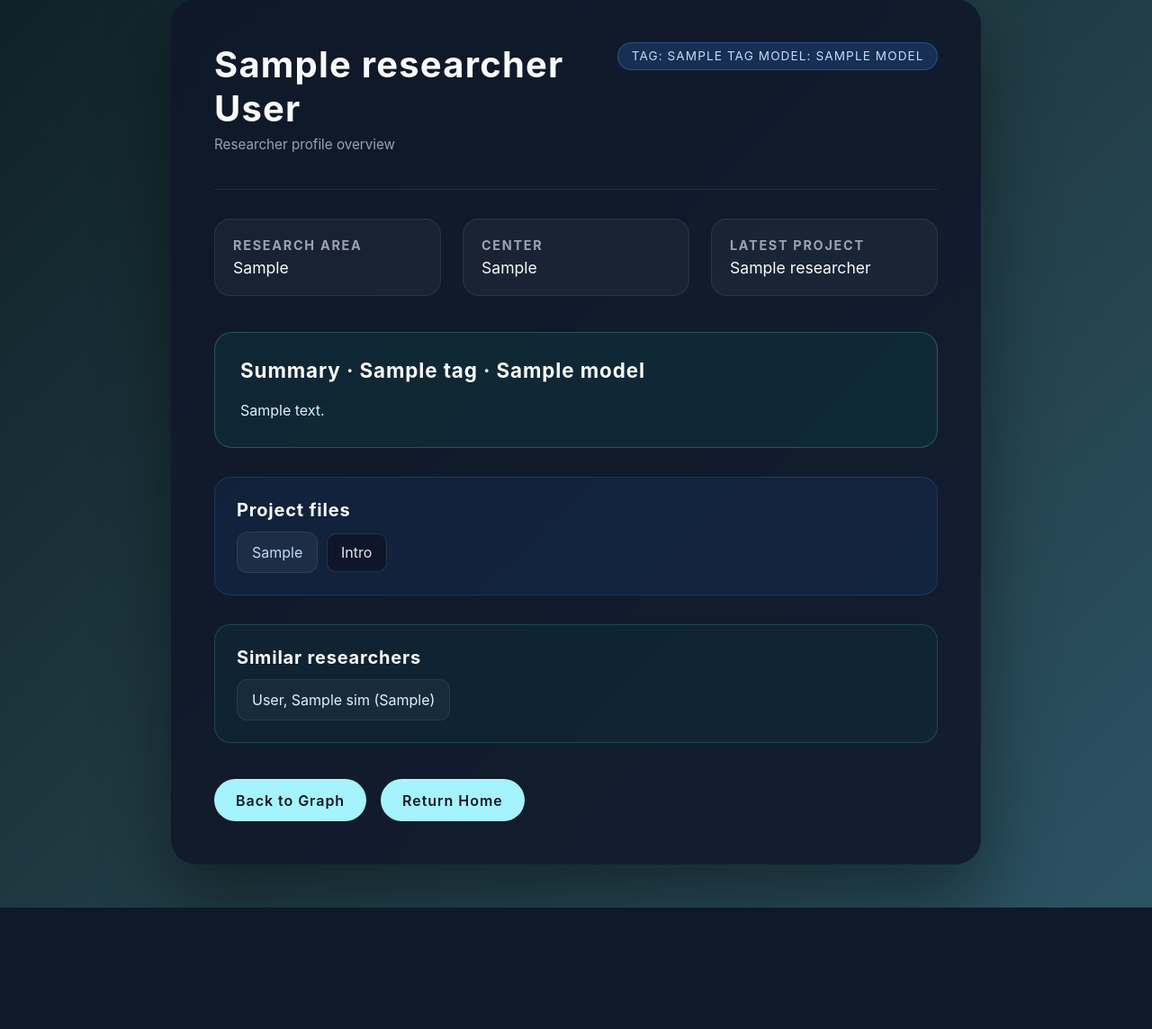
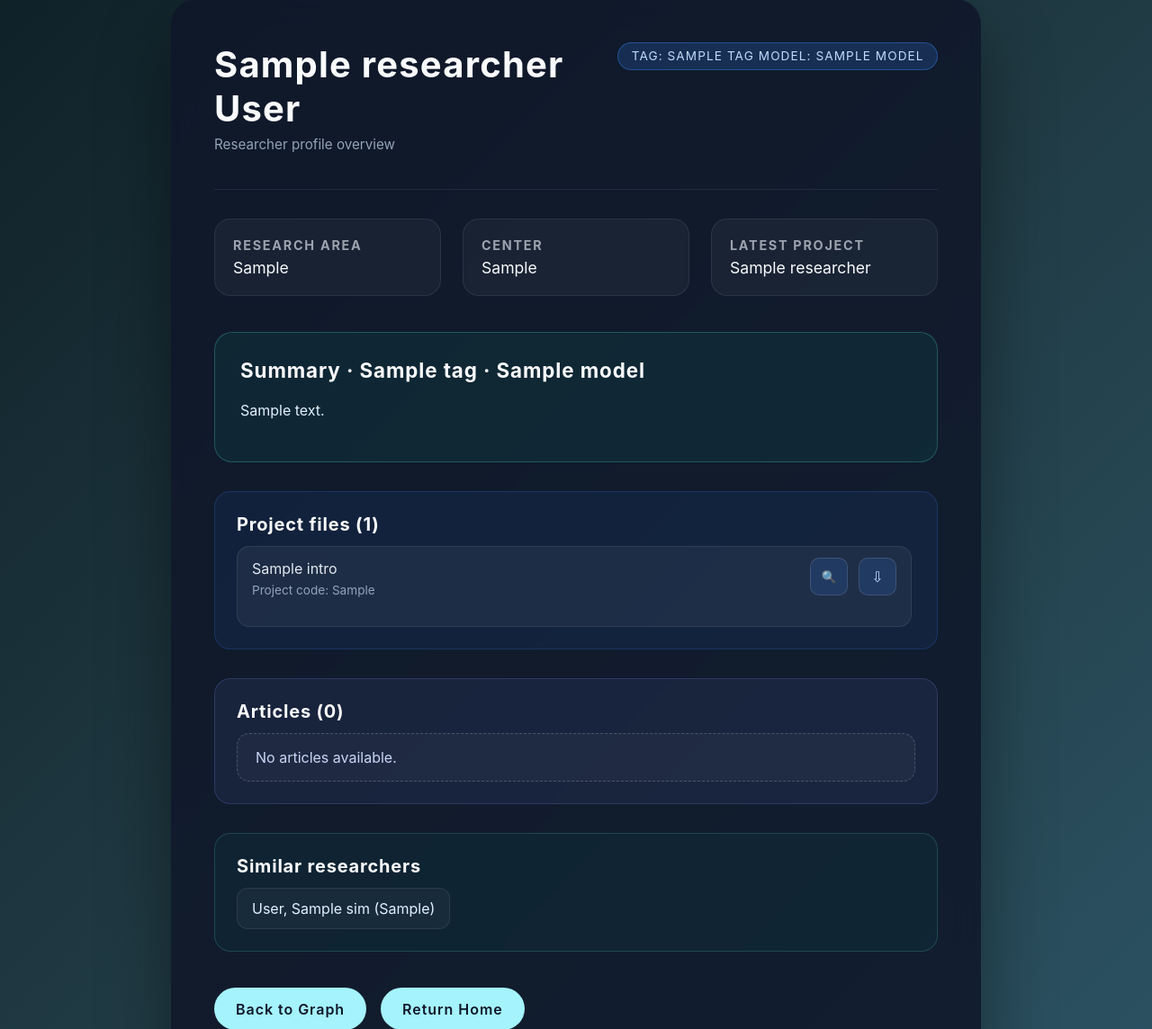
Before and after one commit to sivt-famaf/mapa-ciencia-unc, a FastAPI app: template mapa_ciencia_unc/templates/researcher.html in a window 1280 px wide. Shown: the part 49-1193 px from the top of the page at 90% size. Before the commit the page ends 1058 px from the top, so only its background shows below. Run offline with FastAPI, Linux system fonts and the light colour scheme; the template is opened without the code that fills it: most values are stand-ins (such as "Sample title", 1, 10 or a date in 2020); parts of the project's set-up code (start-up, migrations or seed data) failed here and were passed over; some libraries are stand-ins or nearby versions.

Commit message:
Feat/improve researcher page look (#77)

```diff
--- a/mapa_ciencia_unc/models/article.py
+++ b/mapa_ciencia_unc/models/article.py
@@ -15,6 +15,7 @@ class ArticleBase(BaseModel):
     year: int | None = None
     editorial: str | None = None
 
+
 class ArticleCreate(ArticleBase):
     pass
 
--- a/mapa_ciencia_unc/templates/researcher.html
+++ b/mapa_ciencia_unc/templates/researcher.html
@@ -109,10 +109,15 @@
         font-size: 1.4rem;
         letter-spacing: 0.04em;
       }
-      section.summary p {
+      section.summary .summary-content {
         margin-bottom: 0;
         line-height: 1.6;
         color: #e0f2fe;
+      }
+      section.summary .summary-content ul,
+      section.summary .summary-content ol {
+        padding-left: 1.25rem;
+        margin: 0.5rem 0;
       }
       section.downloads {
         margin-top: 2rem;
@@ -168,47 +173,122 @@
         margin: 0;
         display: grid;
         gap: 0.75rem;
+        max-height: 480px; /* approx. 4-5 cards */
+        overflow-y: auto;
+        padding-right: 0.25rem;
       }
       .download-item {
         display: flex;
-        align-items: center;
-        gap: 0.6rem;
-        flex-wrap: wrap;
+        align-items: flex-start;
+        gap: 1rem;
+        padding: 0.75rem 1rem;
+        border-radius: 14px;
+        background: rgba(255, 255, 255, 0.05);
+        border: 1px solid rgba(255, 255, 255, 0.08);
+        min-height: 90px;
       }
-      .download-item a {
+      .project-info {
+        display: flex;
+        flex-direction: column;
+        gap: 0.25rem;
+        flex: 1;
+        min-width: 0;
+      }
+      .project-intro {
+        margin: 0;
+        font-size: 1rem;
+        color: #e2e8f0;
+        line-height: 1.5;
+      }
+      .project-meta {
         display: inline-flex;
         align-items: center;
         gap: 0.5rem;
+        font-size: 0.85rem;
+        color: #94a3b8;
+      }
+      .project-actions {
+        display: flex;
+        gap: 0.75rem;
+        flex-wrap: wrap;
+        margin-left: auto;
+      }
+      .download-btn,
+      .preview-btn {
+        display: inline-flex;
+        align-items: center;
+        justify-content: center;
+        width: 42px;
+        height: 42px;
+        border-radius: 10px;
+        text-decoration: none;
+        border: 1px solid rgba(255, 255, 255, 0.12);
+        background: rgba(59, 130, 246, 0.15);
+        color: #bfdbfe;
+        transition: transform 0.15s ease, background 0.2s ease, border-color 0.2s ease;
+        cursor: pointer;
+      }
+      .download-btn:hover,
+      .preview-btn:hover {
+        transform: translateY(-1px);
+        background: rgba(59, 130, 246, 0.22);
+        border-color: rgba(59, 130, 246, 0.35);
+      }
+      section.articles {
+        margin-top: 2rem;
+        padding: 1.5rem;
+        border-radius: 18px;
+        background: rgba(129, 140, 248, 0.08);
+        border: 1px solid rgba(129, 140, 248, 0.2);
+      }
+      section.articles h2 {
+        margin: 0 0 0.75rem;
+        font-size: 1.25rem;
+        letter-spacing: 0.04em;
+      }
+      .article-list {
+        list-style: none;
+        padding: 0;
+        margin: 0;
+        display: grid;
+        gap: 0.75rem;
+        max-height: 480px;
+        overflow-y: auto;
+        padding-right: 0.25rem;
+      }
+      .article-card {
+        display: flex;
+        align-items: flex-start;
+        gap: 1rem;
         padding: 0.75rem 1rem;
-        border-radius: 12px;
+        border-radius: 14px;
         background: rgba(255, 255, 255, 0.05);
         border: 1px solid rgba(255, 255, 255, 0.08);
-        color: #bfdbfe;
-        text-decoration: none;
-        transition: transform 0.15s ease, background 0.2s ease, border-color 0.2s ease;
       }
-      .download-item a:hover {
-        transform: translateY(-1px);
-        background: rgba(255, 255, 255, 0.08);
-        border-color: rgba(255, 255, 255, 0.2);
+      .article-header {
+        display: flex;
+        flex-direction: column;
+        gap: 0.35rem;
+        flex: 1;
+        min-width: 0;
       }
-      .intro-btn {
-        display: inline-flex;
-        align-items: center;
-        gap: 0.4rem;
-        padding: 0.65rem 0.95rem;
-        border-radius: 10px;
-        border: 1px solid rgba(255, 255, 255, 0.12);
-        background: rgba(15, 23, 42, 0.9);
+      .article-title {
+        margin: 0;
+        font-size: 1.05rem;
         color: #e5e7eb;
-        cursor: pointer;
-        font: inherit;
-        transition: transform 0.15s ease, background 0.2s ease, border-color 0.2s ease;
       }
-      .intro-btn:hover {
-        transform: translateY(-1px);
-        background: rgba(255, 255, 255, 0.05);
-        border-color: rgba(255, 255, 255, 0.2);
+      .article-meta {
+        display: flex;
+        flex-wrap: wrap;
+        gap: 0.5rem;
+        font-size: 0.9rem;
+        color: #94a3b8;
+      }
+      .article-actions {
+        display: flex;
+        gap: 0.75rem;
+        margin-left: auto;
+        flex-wrap: wrap;
       }
       .summary-empty {
         padding: 1rem 1.25rem;
@@ -337,7 +417,7 @@
       {% if researcher.summary %}
       <section class="summary">
         <h2>Summary{% if researcher.tag %} · {{ researcher.tag }} {% endif %}{% if researcher.model %} · {{ researcher.model }}{% endif %}</h2>
-        <p>{{ researcher.summary }}</p>
+        <div class="summary-content" id="summaryContent">{{ researcher.summary }}</div>
       </section>
       {% elif researcher.tag %}
       <div class="summary-empty">
@@ -345,28 +425,87 @@
       </div>
       {% endif %}
 
-      {% if projects %}
+      {% set project_list = projects|default([], true) %}
       <section class="downloads">
-        <h2>Project files</h2>
+        <h2>Project files ({{ project_list|length }})</h2>
+        {% if project_list %}
         <ul class="download-list">
-          {% for project in projects %}
+          {% for project in project_list %}
           <li class="download-item">
-            <a href="{{ project.download_url }}" target="_blank" rel="noopener">
-              {{ project.codigo_tramite }}
-            </a>
+            <div class="project-info">
+              <p
+                class="project-intro"
+                data-intro="{{ project.intro }}"
+                data-code="{{ project.codigo_tramite }}"
+              >
+                {{ project.intro }}
+              </p>
+              <div class="project-meta">
+                <span>Project code: {{ project.codigo_tramite }}</span>
+              </div>
+            </div>
+            <div class="project-actions">
               <button
-              class="intro-btn"
+                class="preview-btn project-preview"
                 type="button"
                 data-intro="{{ project.intro }}"
                 data-code="{{ project.codigo_tramite }}"
+                aria-label="Preview intro"
               >
-              Intro
+                🔍
               </button>
+              <a
+                class="download-btn"
+                href="{{ project.download_url }}"
+                target="_blank"
+                rel="noopener"
+                title="Download {{ project.codigo_tramite }}"
+              >
+                &#8681;
+              </a>
+            </div>
           </li>
           {% endfor %}
         </ul>
+        {% else %}
+        <div class="summary-empty">No projects available.</div>
+        {% endif %}
       </section>
+
+      {% set article_list = articles|default([], true) %}
+      <section class="articles">
+        <h2>Articles ({{ article_list|length }})</h2>
+        {% if article_list %}
+        <ul class="article-list">
+          {% for article in article_list %}
+          <li class="article-card">
+            <div class="article-header">
+              <h3 class="article-title">{{ article.titulo }}</h3>
+              <div class="article-meta">
+                <span>Year: {{ article.year|default('N/A', true) }}</span>
+                <span>ISSN: {{ article.issn|default('N/A', true) }}</span>
+                <span>eISSN: {{ article.eissn|default('N/A', true) }}</span>
+                <span>Editorial: {{ article.editorial|default('N/A', true) }}</span>
+              </div>
+            </div>
+            <div class="article-actions">
+              <button
+                class="preview-btn article-preview"
+                type="button"
+                data-summary="{{ article.resumen }}"
+                data-title="{{ article.titulo }}"
+                aria-label="Preview article summary"
+              >
+                🔍
+              </button>
+            </div>
+          </li>
+          {% endfor %}
+        </ul>
+        {% else %}
+        <div class="summary-empty">No articles available.</div>
         {% endif %}
+      </section>
 
       {% if similar_researchers %}
       <section class="similar">
@@ -402,6 +541,8 @@
       </div>
     </div>
 
+    <script src="https://cdn.jsdelivr.net/npm/marked/marked.min.js"></script>
+    <script src="https://cdn.jsdelivr.net/npm/dompurify@3.0.6/dist/purify.min.js"></script>
     <script>
       // Truncate text to 30 words
       function truncateText(text, wordLimit) {
@@ -413,11 +554,26 @@
         return words.slice(0, wordLimit).join(' ') + '...';
       }
 
+      // Truncate by characters
+      function truncateChars(text, charLimit) {
+        if (!text) return '';
+        if (text.length <= charLimit) return text;
+        return text.slice(0, charLimit) + '...';
+      }
+
       // Truncate all info-card paragraphs on page load
       window.addEventListener('DOMContentLoaded', function() {
         const researchAreaText = document.getElementById('research-area-text');
         const centerText = document.getElementById('center-text');
         const projectText = document.getElementById('project-text');
+        const projectIntros = document.querySelectorAll('.project-intro');
+        const summaryContent = document.getElementById('summaryContent');
+
+        if (summaryContent && window.marked && window.DOMPurify) {
+          const markdown = summaryContent.textContent || '';
+          const html = DOMPurify.sanitize(marked.parse(markdown));
+          summaryContent.innerHTML = html;
+        }
 
         if (researchAreaText) {
           const fullText = researchAreaText.textContent;
@@ -437,12 +593,30 @@
           projectText.textContent = truncateText(fullText, 30);
         }
 
-        // Wire intro buttons to open modal with intro text
-        document.querySelectorAll('.intro-btn').forEach((btn) => {
+        // Truncate project intro text to 50 characters for cards
+        projectIntros.forEach((introEl) => {
+          const fullIntro = introEl.dataset.intro || introEl.textContent || '';
+          introEl.setAttribute('data-full-intro', fullIntro);
+          introEl.textContent = truncateChars(fullIntro, 50);
+        });
+
+        // Wire preview buttons to open modal with up to 500 words
+        document.querySelectorAll('.project-preview').forEach((btn) => {
           btn.addEventListener('click', () => {
             const intro = btn.dataset.intro || 'No introduction available.';
             const code = btn.dataset.code || 'Project';
-            openModal(`Intro · ${code}`, intro);
+            const preview = truncateText(intro, 500);
+            openModal(`Preview · ${code}`, preview);
+          });
+        });
+
+        // Wire article preview buttons
+        document.querySelectorAll('.article-preview').forEach((btn) => {
+          btn.addEventListener('click', () => {
+            const summary = btn.dataset.summary || 'No summary available.';
+            const title = btn.dataset.title || 'Article';
+            const preview = truncateText(summary, 500);
+            openModal(`Article · ${title}`, preview);
           });
         });
       });
```
Also changed, not shown: mapa_ciencia_unc/routers/frontend.py (+18 -0 lines). Lines whose indentation alone changed are shown as unchanged.
